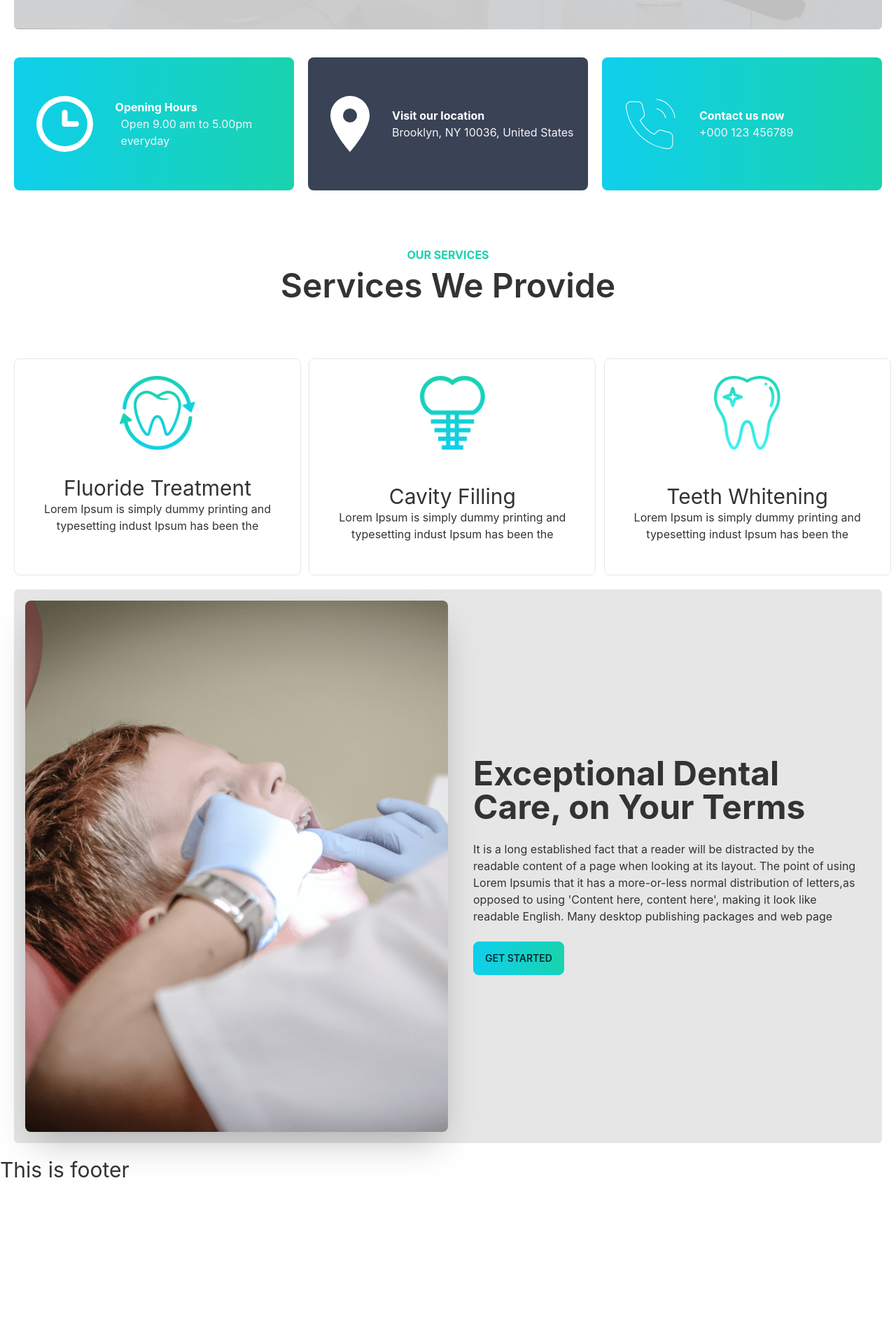
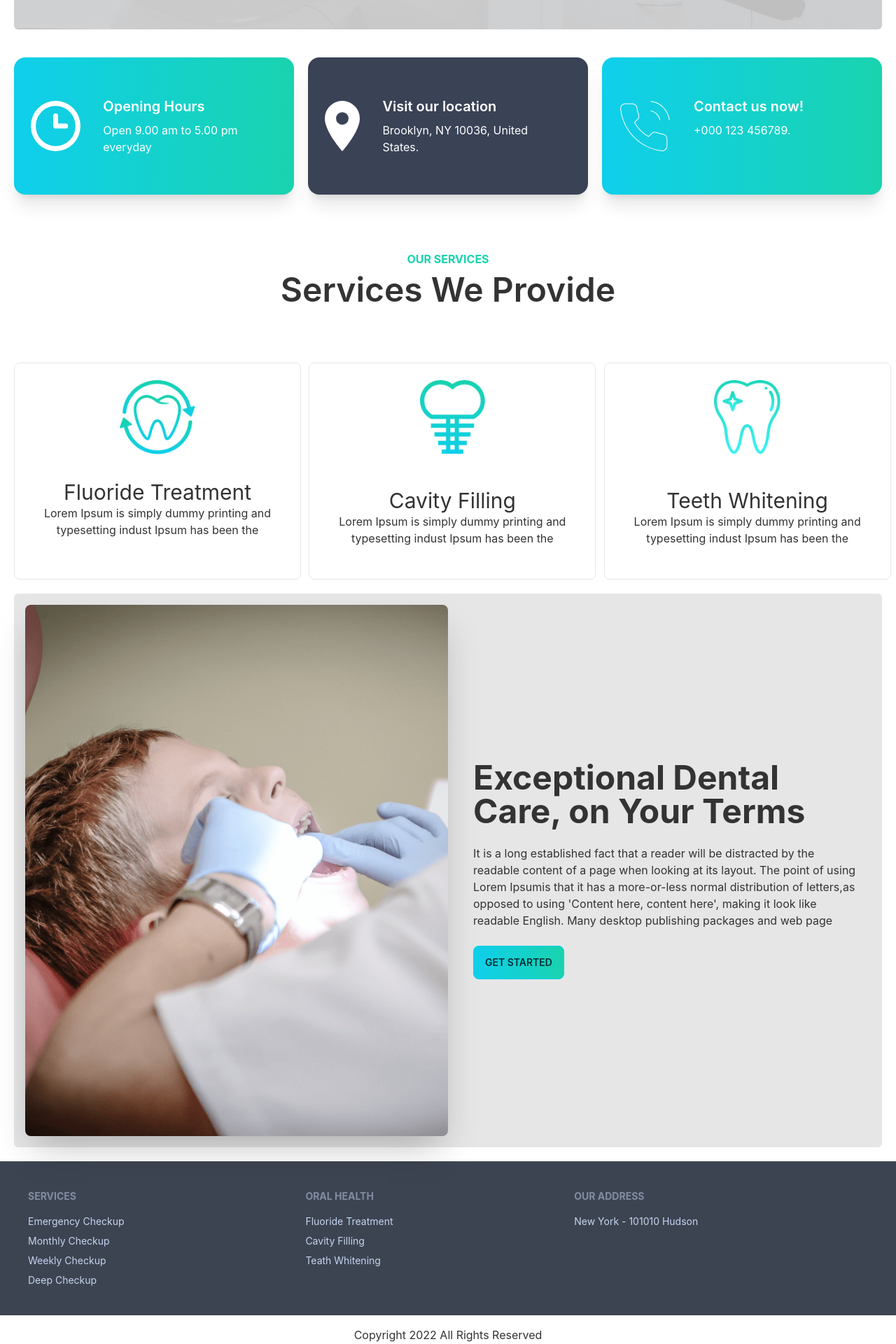
Before and after one commit to BappySheikh1/doctors-portal-client, a React (Create React App) app: page / in a window 1280 px wide. Shown: the part 860-2780 px from the top of the page at 70% size. Before the commit the page ends 2549 px from the top, so only its background shows below. Built offline with nearby package versions, Linux system fonts and the light colour scheme.

Commit message:
cardInfo added

```diff
--- a/src/Pages/Home/Banner/Banner.js
+++ b/src/Pages/Home/Banner/Banner.js
@@ -7,7 +7,7 @@ const Banner = () => {
     return (
         <div  className="hero bg-base-300 h-[838px] Chair-background rounded-md">
         <div className="hero-content flex-col lg:flex-row-reverse">
-          <img src={image} alt='' className="w-1/2 rounded-lg shadow-2xl" />
+          <img src={image} alt='' className="lg:w-1/2 w-full rounded-lg shadow-2xl" />
           <div>
             <h1 className="text-5xl font-bold text-black">Your New Smile Starts Here!</h1>
             <p className="py-6 text-gray-500">Provident cupiditate voluptatem et in. Quaerat fugiat ut assumenda excepturi exercitationem quasi. In deleniti eaque aut repudiandae et a id nisi.</p>
--- a/src/Pages/Home/InfoCard/InfoCard.js
+++ b/src/Pages/Home/InfoCard/InfoCard.js
@@ -6,34 +6,28 @@ import call from '../../../Assets/icons/phone.svg'
 
 const InfoCard = () => {
     return (
-        <div className='grid grid-cols-1 md:grid-cols-2  lg:grid-cols-3 gap-5  mt-10 '>
-            <div className='w-[400px] h-[190px] bg-gradient-to-r from-primary to-secondary  rounded-lg flex items-center mx-auto'>
-                <div className='px-8'>
-                    <img src={watch} alt="" />
-                </div>
-                <div className='py-52  '>
-                   <h4 className='text-1xl font-bold text-white'>Opening Hours</h4>
-                   <p className='text-gray-100 px-2'>Open 9.00 am to 5.00pm everyday</p>
+        <div className='grid grid-cols-1 md:grid-cols-2  lg:grid-cols-3 gap-5  mt-10 text-white'>
+           <div className="card p-6 md:card-side bg-base-100 bg-gradient-to-r from-primary to-secondary shadow-xl">
+              <figure><img src={watch} alt="Movie"/></figure>
+               <div className="card-body">
+                 <h2 className="card-title">Opening Hours</h2>
+                 <p>Open 9.00 am to 5.00 pm everyday</p>
              </div>
            </div>
 
-            <div className='w-[400px] h-[190px] bg-[#3A4256] rounded-lg flex items-center  mx-auto'>
-              <div className='px-8'>
-                  <img src={location} alt="" />
-              </div>
-              <div>
-              <h4 className='text-1xl font-bold text-white'>Visit our location</h4>
-                   <p className='text-gray-100'>Brooklyn, NY 10036, United States</p>
+            <div className="card p-6 md:card-side bg-[#3A4256] shadow-xl">
+            <figure><img src={location} alt="Movie"/></figure>
+            <div className="card-body">
+             <h2 className="card-title">Visit our location</h2>
+              <p>Brooklyn, NY 10036, United States.</p>
            </div>
             </div>
 
-            <div className='w-[400px] h-[190px] rounded-lg bg-gradient-to-r from-primary to-secondary flex items-center mx-auto'>
-              <div className='px-8'>
-                 <img src={call} alt="" />
-              </div>
-              <div>
-              <h4 className='text-1xl font-bold text-white'>Contact us now</h4>
-                   <p className='text-gray-100'>+000 123 456789</p>
+            <div className="card p-6 md:card-side bg-base-100 bg-gradient-to-r from-primary to-secondary shadow-xl">
+             <figure><img src={call} alt="Movie"/></figure>
+             <div className="card-body">
+             <h2 className="card-title">Contact us now!</h2>
+              <p>+000 123 456789.</p>
              </div>
            </div>
         </div>
--- /dev/null
+++ b/src/Shared/Footer/Footer.css
@@ -0,0 +1,3 @@
+.footer-container{
+    background-image: url('../../Assets/images/footer.png');
+}
--- a/src/Shared/Footer/Footer.js
+++ b/src/Shared/Footer/Footer.js
@@ -1,9 +1,33 @@
 import React from 'react';
+import './Footer'
 
 const Footer = () => {
     return (
-        <div>
-            <h2 className="text-3xl">This is footer</h2>
+        <div className='footer-container'>
+            <footer id='' className="footer p-10 bg-neutral text-neutral-content">
+  <div>
+    <span className="footer-title">Services</span>
+    <a className="link link-hover">Emergency Checkup</a>
+    <a className="link link-hover">Monthly Checkup</a>
+    <a className="link link-hover">Weekly Checkup</a>
+    <a className="link link-hover">Deep Checkup</a>
+  </div>
+  <div>
+    <span className="footer-title">ORAL HEALTH</span>
+    <a className="link link-hover">Fluoride Treatment</a>
+    <a className="link link-hover">Cavity Filling</a>
+    <a className="link link-hover">Teath Whitening</a>
+  </div>
+  <div>
+    <span className="footer-title">OUR ADDRESS</span>
+    <a className="link link-hover">New York - 101010 Hudson</a>
+  </div>
+
+</footer>
+
+<div>
+  <p className='text-center my-4'>Copyright 2022 All Rights Reserved</p>
+  </div>
         </div>
     );
 };
```
Lines whose indentation alone changed are shown as unchanged.
